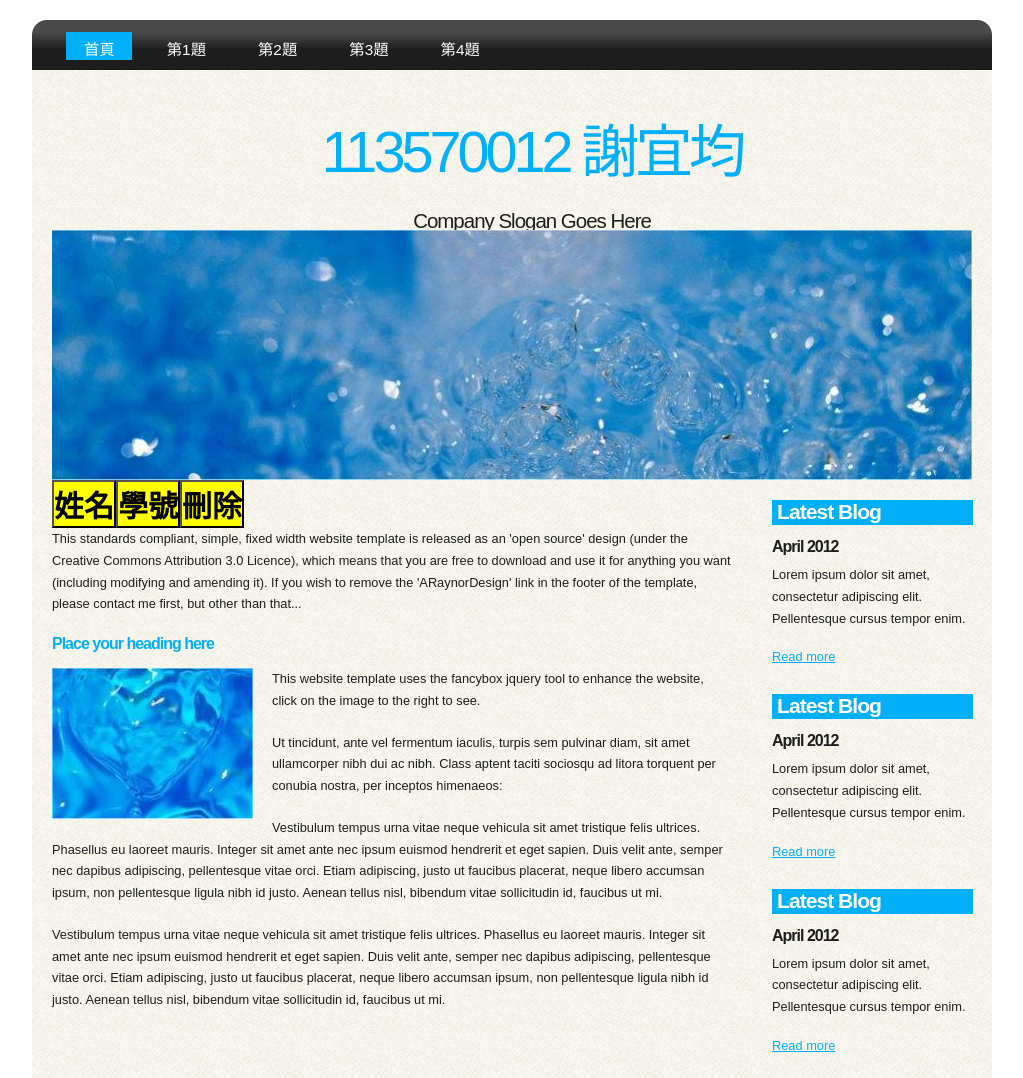
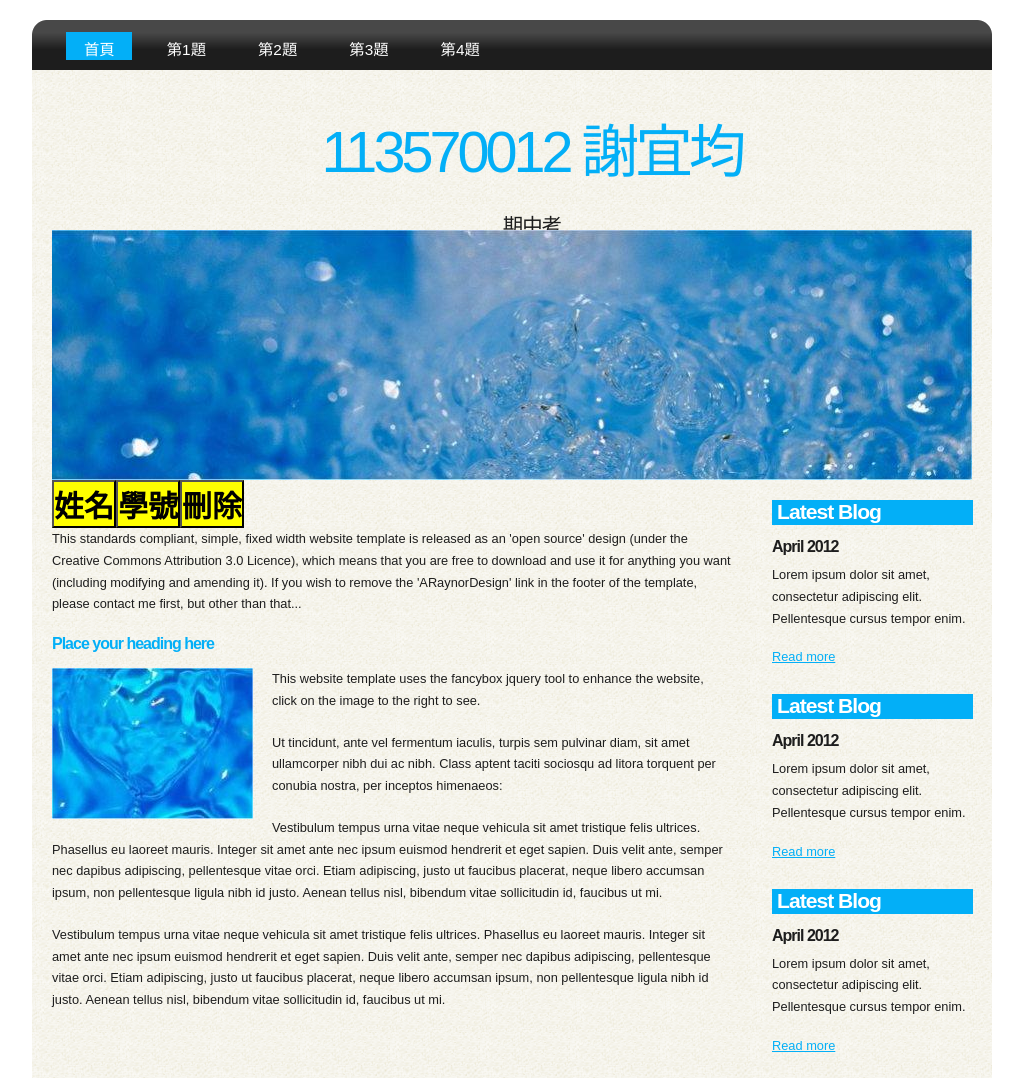
Before and after one commit to eva-lgtn/exam1, a plain HTML site: page a1.html in a window 1280 px wide. Shown: the top 1078 px of the page, without its empty margins (128-1151 px from the left). Drawn offline with Linux system fonts and the light colour scheme.

Commit message:
Add files via upload

```diff
--- a/a1.html
+++ b/a1.html
@@ -89,7 +89,7 @@
 	  </div><!--close menubar-->
       <div id="header">
         <h1>113570012 謝宜均</h1>
-	    <h2>Company Slogan Goes Here</h2>
+	    <h2>期中考</h2>
       </div><!--close header-->
 	  <div id="banner_image">
 	    <div id="slider-wrapper">
```
Also changed, not shown: a2.html (+1 -1 lines), a3.html (+1 -1 lines), a4.html (+1 -1 lines), index.html (+1 -1 lines).
